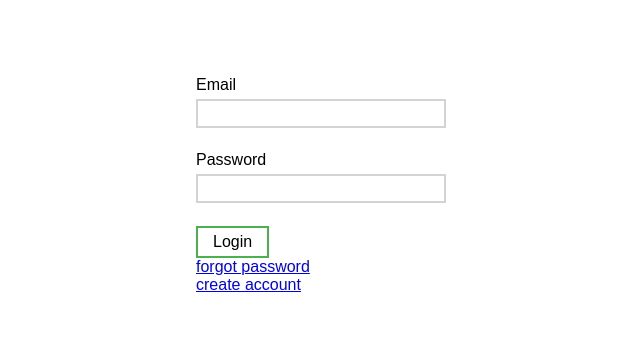
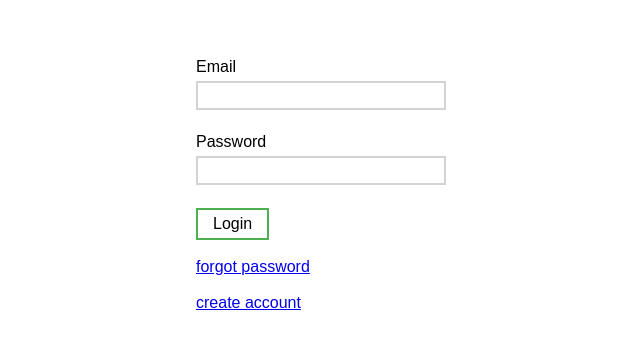
Before and after one commit to adroste/tuc-astro-nowte, a React (Create React App) app in the folder client-user/: page / in a window 1280 px wide. Shown: the part 215-564 px from the top of the page, without its empty margins (319-959 px from the left). Built offline with nearby package versions, Linux system fonts and the light colour scheme.

Commit message:
added Linked Text component

```diff
--- a/client-user/src/ui/UserLoginForm.js
+++ b/client-user/src/ui/UserLoginForm.js
@@ -3,6 +3,7 @@ import PropTypes from 'prop-types';
 import LabelledInputBox from "./base/LabelledInputBox";
 import './UserLoginForm.css';
 import Button from "./base/Button";
+import LinkedText from "./base/LinkedText";
 
 export default class UserLoginForm extends React.Component {
     /**
@@ -37,9 +38,10 @@ export default class UserLoginForm extends React.Component {
                 />
                 <Button label="Login"/>
                 <br/>
-                <a href="#" onClick={this.props.onForgotPasswordClick}>forgot password</a>
                 <br/>
-                <a href="#" onClick={this.props.onCreateAccountClick}>create account</a>
+                <LinkedText label="forgot password" onClick={this.props.onForgotPasswordClick}/>
+                <br/>
+                <LinkedText label="create account" onClick={this.props.onCreateAccountClick}/>
             </div>
         );
     }
--- a/client-user/src/ui/UserRegistrationForm.js
+++ b/client-user/src/ui/UserRegistrationForm.js
@@ -3,6 +3,7 @@ import PropTypes from 'prop-types';
 import LabelledInputBox from "./base/LabelledInputBox";
 import './UserRegistrationForm.css';
 import Button from "./base/Button";
+import LinkedText from "./base/LinkedText";
 
 export default class UserRegistrationForm extends React.Component {
     /**
@@ -172,6 +173,9 @@ export default class UserRegistrationForm extends React.Component {
                     label="Submit"
                     onClick={this.onClickHandler}
                 />
+                <br/>
+                <br/>
+                Already have an account? <LinkedText label="Log in"/>
             </div>
         )
     }
--- /dev/null
+++ b/client-user/src/ui/base/LinkedText.css
@@ -0,0 +1,4 @@
+.linked-text{
+    text-decoration: none;
+    color: #4CAF50;
+}
--- /dev/null
+++ b/client-user/src/ui/base/LinkedText.js
@@ -0,0 +1,37 @@
+import React from 'react';
+import PropTypes from 'prop-types';
+import './LinkedText.css';
+
+/**
+ * text that looks like a link and can be clicked
+ */
+export default class LinkedText extends React.Component {
+    /**
+     * propTypes
+     * @property {string} label text on the button
+     * @property {function()} onClick callback when button was clicked
+     */
+    static get propTypes() {
+        return {
+            label: PropTypes.string,
+            onClick: PropTypes.func
+        };
+    }
+
+    static get defaultProps() {
+        return {};
+    }
+
+    onClickHandler = (event) => {
+        if(this.props.onClick)
+            this.props.onClick();
+    };
+
+    render() {
+        return (
+            <div className="linked-text">
+                <a href="#" onClick={this.onClickHandler}>{this.props.label}</a>
+            </div>
+        );
+    }
+}
```
